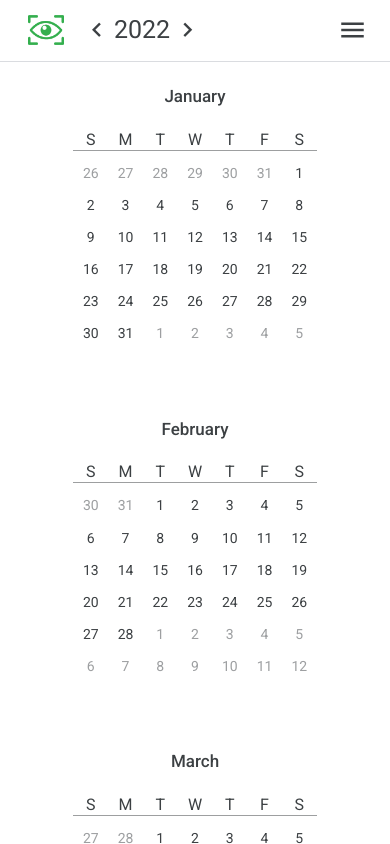
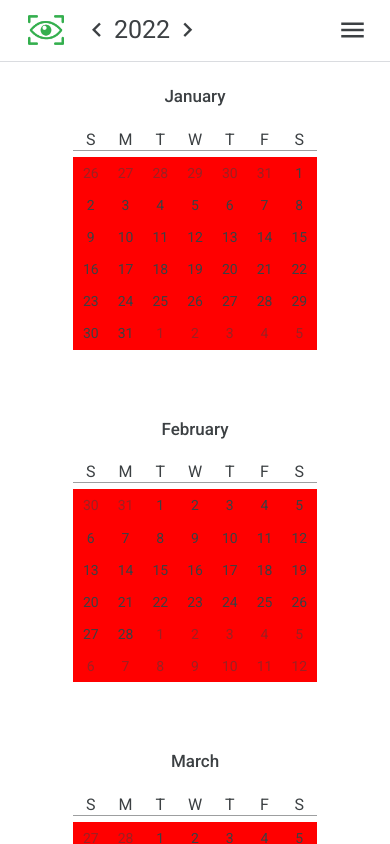
Before and after one commit to JosephRosenfeld/eye-tracker-front-end, a React (Create React App) app: page /year in a window 390 px wide. Built offline with nearby package versions, Linux system fonts and the light colour scheme.

Commit message:
hover media query test

```diff
--- a/src/components/Month.css
+++ b/src/components/Month.css
@@ -74,7 +74,6 @@
   color: var(--text-color);
 }
 
-.month-day:active,
 .month-day:hover {
   /*border: 1px solid grey;*/
   /*text-decoration: underline;
@@ -83,6 +82,12 @@
   cursor: pointer;
   background-color: rgba(180, 180, 180, 0.25);
   border-radius: 2px;
+}
+
+@media (hover: none) {
+  .month-day {
+    background-color: red;
+  }
 }
 
 @media (max-width: 800px) and (min-width: 690px),
```
